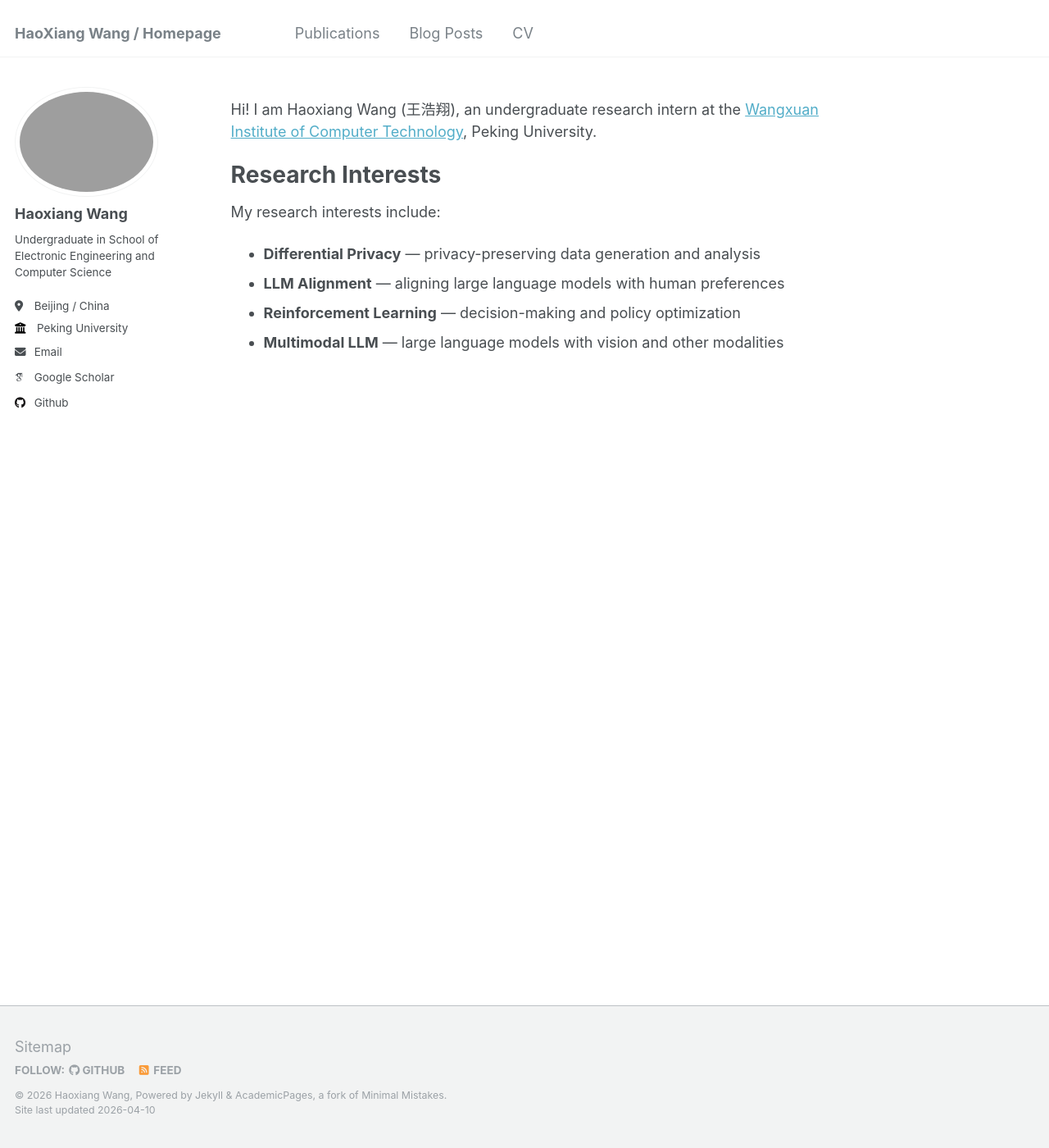
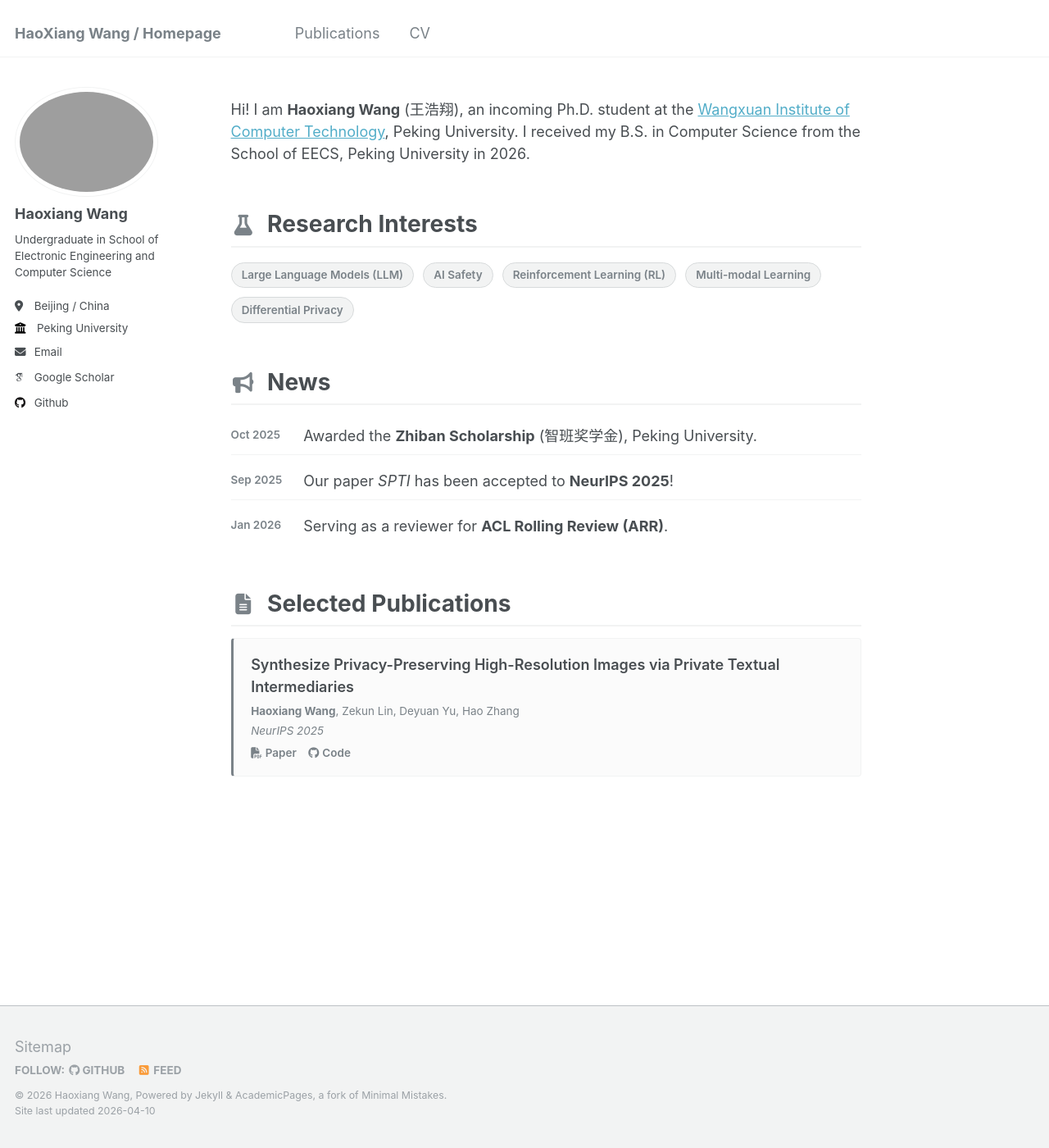
Before and after one commit to MarkGodrick/MarkGodrick.github.io, a Jekyll site: the page built from _pages/about.md, in a window 1280 px wide and 1400 px high. Shown: the whole window at 82% size. Built offline with Jekyll 4.4.1, drawn with Linux system fonts in a browser that asks for light colours; some web fonts are replaced.

Commit message:
Upload cv_v3

```diff
--- a/_data/navigation.yml
+++ b/_data/navigation.yml
@@ -17,8 +17,8 @@ main:
   # - title: "Portfolio"
   #   url: /portfolio/
 
-  - title: "Blog Posts"
-    url: /year-archive/
+  # - title: "Blog Posts"
+  #   url: /year-archive/
 
   - title: "CV"
     url: /cv/
--- a/_pages/about.md
+++ b/_pages/about.md
@@ -7,12 +7,50 @@ redirect_from:
   - /about.html
 ---
 
-Hi! I am Haoxiang Wang (王浩翔), an undergraduate research intern at the [Wangxuan Institute of Computer Technology](https://www.icst.pku.edu.cn/), Peking University.
+Hi! I am **Haoxiang Wang** (王浩翔), an incoming Ph.D. student at the [Wangxuan Institute of Computer Technology](https://www.icst.pku.edu.cn/), Peking University. I received my B.S. in Computer Science from the School of EECS, Peking University in 2026.
 
-Research Interests
-======
-My research interests include:
-- **Differential Privacy** — privacy-preserving data generation and analysis
-- **LLM Alignment** — aligning large language models with human preferences
-- **Reinforcement Learning** — decision-making and policy optimization
-- **Multimodal LLM** — large language models with vision and other modalities
+<div class="cv-section">
+  <h2><i class="fas fa-flask cv-icon"></i> Research Interests</h2>
+  <div class="cv-badges">
+    <span class="cv-badge">Large Language Models (LLM)</span>
+    <span class="cv-badge">AI Safety</span>
+    <span class="cv-badge">Reinforcement Learning (RL)</span>
+    <span class="cv-badge">Multi-modal Learning</span>
+    <span class="cv-badge">Differential Privacy</span>
+  </div>
+</div>
+
+<div class="cv-section">
+  <h2><i class="fas fa-bullhorn cv-icon"></i> News</h2>
+  <div class="home-news">
+    <ul>
+      <li>
+        <span class="news-date">Oct 2025</span>
+        <span class="news-content">Awarded the <strong>Zhiban Scholarship</strong> (智班奖学金), Peking University.</span>
+      </li>
+      <li>
+        <span class="news-date">Sep 2025</span>
+        <span class="news-content">Our paper <em>SPTI</em> has been accepted to <strong>NeurIPS 2025</strong>!</span>
+      </li>
+      <li>
+        <span class="news-date">Jan 2026</span>
+        <span class="news-content">Serving as a reviewer for <strong>ACL Rolling Review (ARR)</strong>.</span>
+      </li>
+    </ul>
+  </div>
+</div>
+
+<div class="cv-section">
+  <h2><i class="fas fa-file-alt cv-icon"></i> Selected Publications</h2>
+  <div class="home-pub">
+    <div class="pub-card">
+      <div class="pub-title">Synthesize Privacy-Preserving High-Resolution Images via Private Textual Intermediaries</div>
+      <div class="pub-authors"><strong>Haoxiang Wang</strong>, Zekun Lin, Deyuan Yu, Hao Zhang</div>
+      <div class="pub-venue">NeurIPS 2025</div>
+      <div class="pub-links">
+        <a href="https://arxiv.org/abs/2506.07555"><i class="fas fa-file-pdf"></i>Paper</a>
+        <a href="https://github.com/MarkGodrick/SPTI"><i class="fab fa-github"></i>Code</a>
+      </div>
+    </div>
+  </div>
+</div>
--- a/_sass/_cv.scss
+++ b/_sass/_cv.scss
@@ -1,6 +1,49 @@
 /* ==========================================================================
    CV Page Styles
    ========================================================================== */
+
+/* Download buttons */
+.cv-download {
+  display: flex;
+  gap: 1em;
+  margin-bottom: 2em;
+  flex-wrap: wrap;
+}
+
+.cv-download-btn {
+  display: inline-flex;
+  align-items: center;
+  gap: 0.5em;
+  padding: 0.6em 1.4em;
+  font-size: $type-size-5;
+  font-weight: 600;
+  color: #fff;
+  background: $primary-color;
+  border: none;
+  border-radius: 4px;
+  text-decoration: none;
+  transition: background 0.2s;
+
+  &:hover {
+    background: mix(#000, $primary-color, 20%);
+    color: #fff;
+  }
+
+  &--outline {
+    color: $primary-color;
+    background: transparent;
+    border: 2px solid $primary-color;
+
+    &:hover {
+      background: mix(#fff, $primary-color, 90%);
+      color: mix(#000, $primary-color, 20%);
+    }
+  }
+
+  i {
+    font-size: 0.95em;
+  }
+}
 
 /* Section headings with icons */
 .cv-section {
@@ -119,3 +162,97 @@
     margin-bottom: 0.5em;
   }
 }
+
+/* ==========================================================================
+   Homepage Styles
+   ========================================================================== */
+
+/* News list */
+.home-news {
+  margin-top: 0.8em;
+
+  ul {
+    list-style: none;
+    padding-left: 0;
+    margin: 0;
+  }
+
+  li {
+    display: flex;
+    gap: 0.8em;
+    padding: 0.5em 0;
+    border-bottom: 1px solid $lighter-gray;
+    font-size: $type-size-5;
+
+    &:last-child {
+      border-bottom: none;
+    }
+  }
+
+  .news-date {
+    flex-shrink: 0;
+    width: 5.5em;
+    font-size: $type-size-6;
+    font-weight: 600;
+    color: $gray;
+    padding-top: 0.15em;
+  }
+
+  .news-content {
+    color: $dark-gray;
+  }
+}
+
+/* Publication card on homepage */
+.home-pub {
+  margin-top: 0.8em;
+}
+
+.pub-card {
+  padding: 1em 1.2em;
+  border: 1px solid $lighter-gray;
+  border-left: 3px solid $primary-color;
+  border-radius: 4px;
+  margin-bottom: 1em;
+  background: mix(#fff, $lighter-gray, 70%);
+
+  .pub-title {
+    font-size: $type-size-5;
+    font-weight: 600;
+    color: $dark-gray;
+    margin: 0 0 0.3em 0;
+  }
+
+  .pub-authors {
+    font-size: $type-size-6;
+    color: $gray;
+    margin: 0 0 0.3em 0;
+  }
+
+  .pub-venue {
+    font-size: $type-size-6;
+    color: $gray;
+    font-style: italic;
+    margin: 0 0 0.5em 0;
+  }
+
+  .pub-links {
+    display: flex;
+    gap: 0.8em;
+
+    a {
+      font-size: $type-size-6;
+      font-weight: 600;
+      color: $primary-color;
+      text-decoration: none;
+
+      &:hover {
+        color: mix(#000, $primary-color, 25%);
+      }
+
+      i {
+        margin-right: 0.3em;
+      }
+    }
+  }
+}
```
Also changed, not shown: _pages/cv.md (+9 -0 lines), 2 other files.
